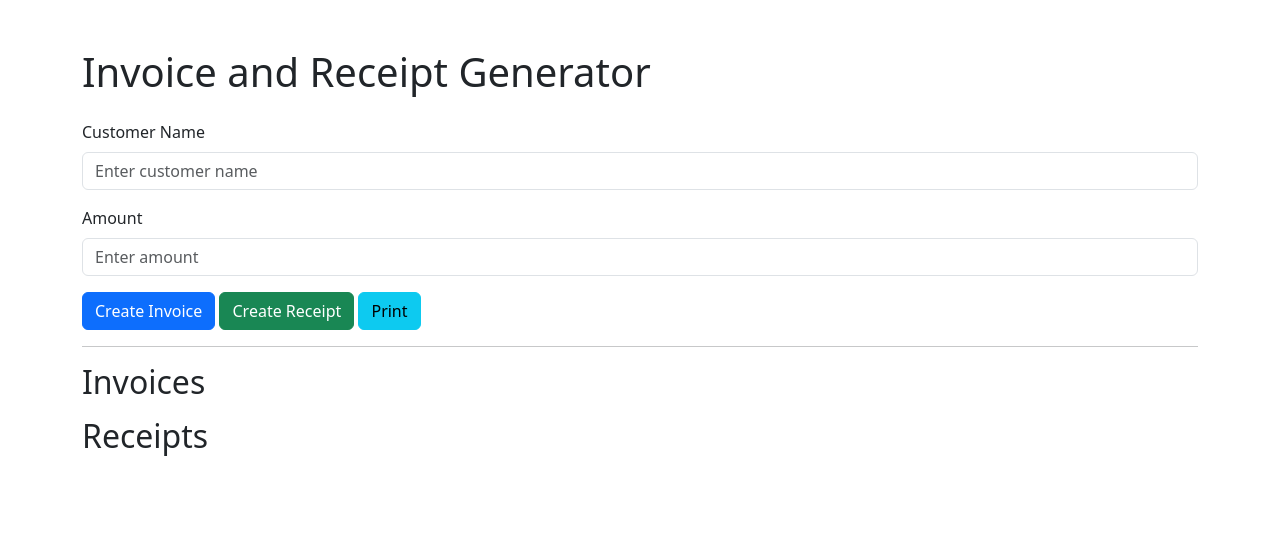
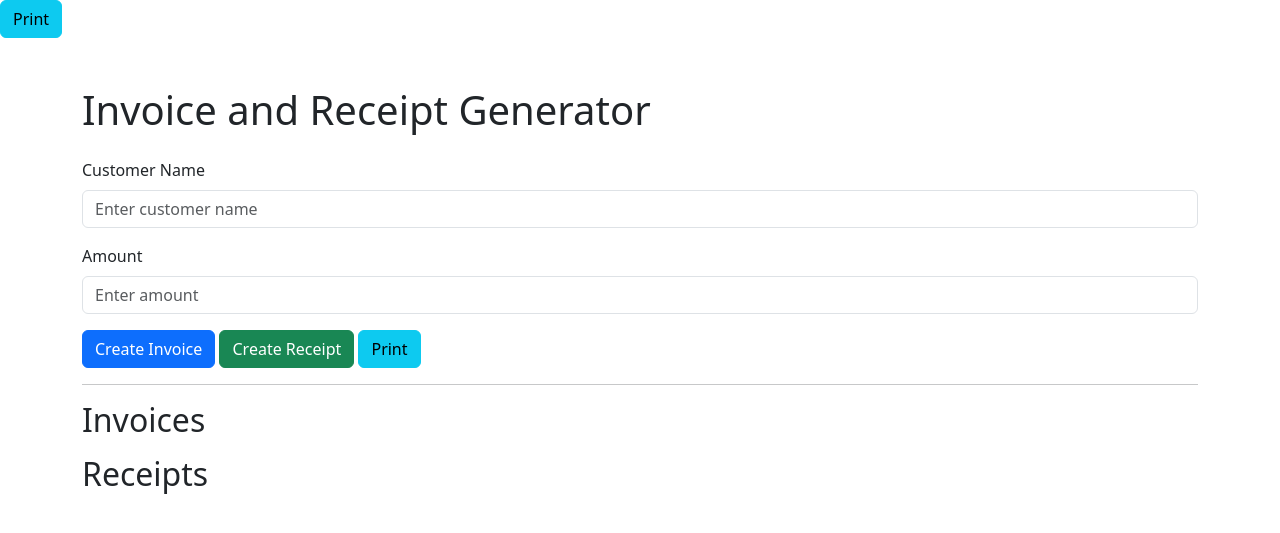
Before and after one commit to subhamruhela13/inrec, a Flask app: page / in a window 1280 px wide. Shown: the top 533 px of the page. Run offline with Flask 3, Linux system fonts and the light colour scheme; some libraries are stand-ins or nearby versions.

Commit message:
Update index.html

```diff
--- a/templates/index.html
+++ b/templates/index.html
@@ -8,6 +8,7 @@
     <link href="https://cdn.jsdelivr.net/npm/bootstrap@5.4.3/dist/css/bootstrap.min.css" rel="stylesheet">
 </head>
 <body>
+    <button type="button" class="btn btn-info" id="print">Print</button>
     <div class="container mt-5">
         <h1 class="mb-4">Invoice and Receipt Generator</h1>
         <div class="mb-3">
```
